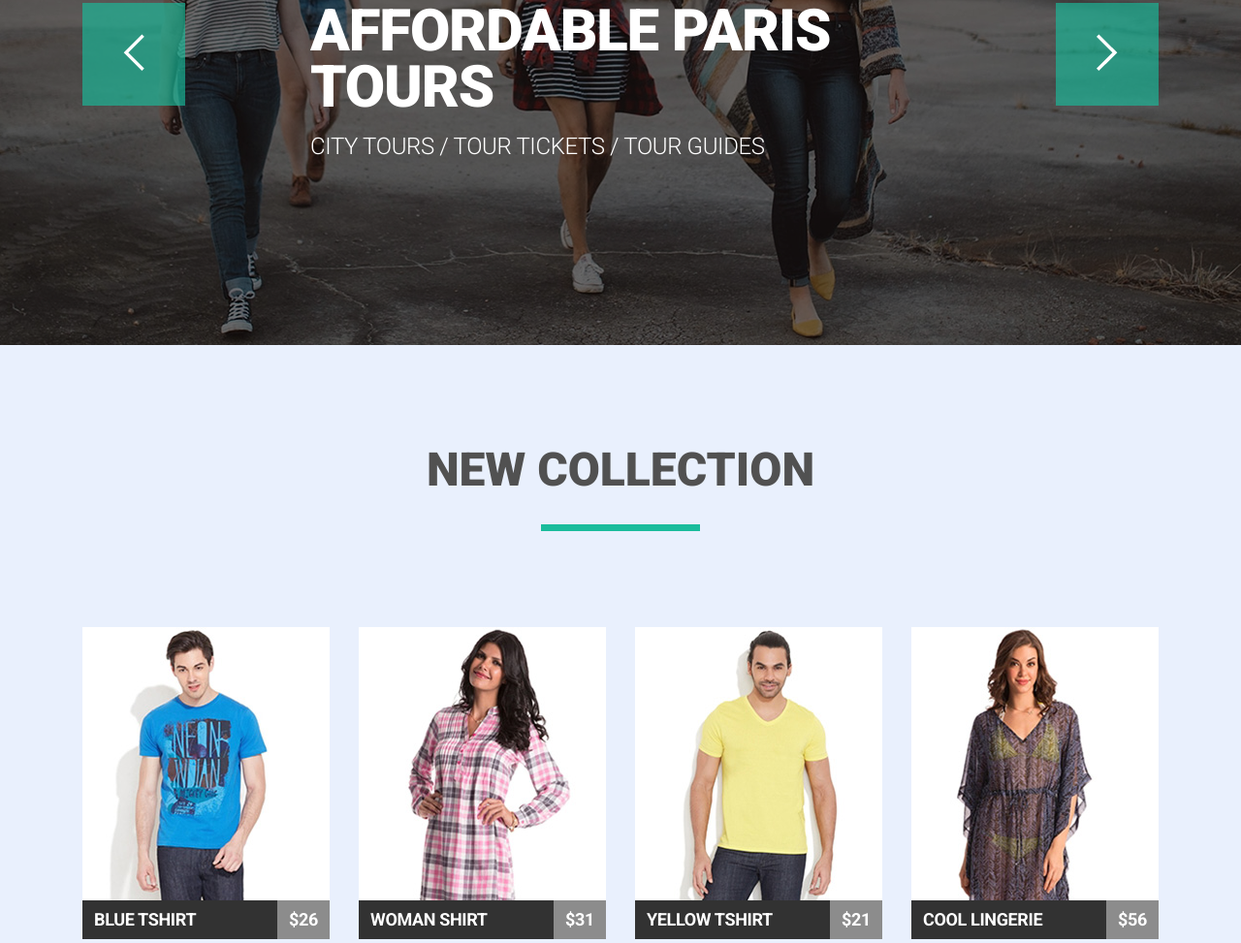
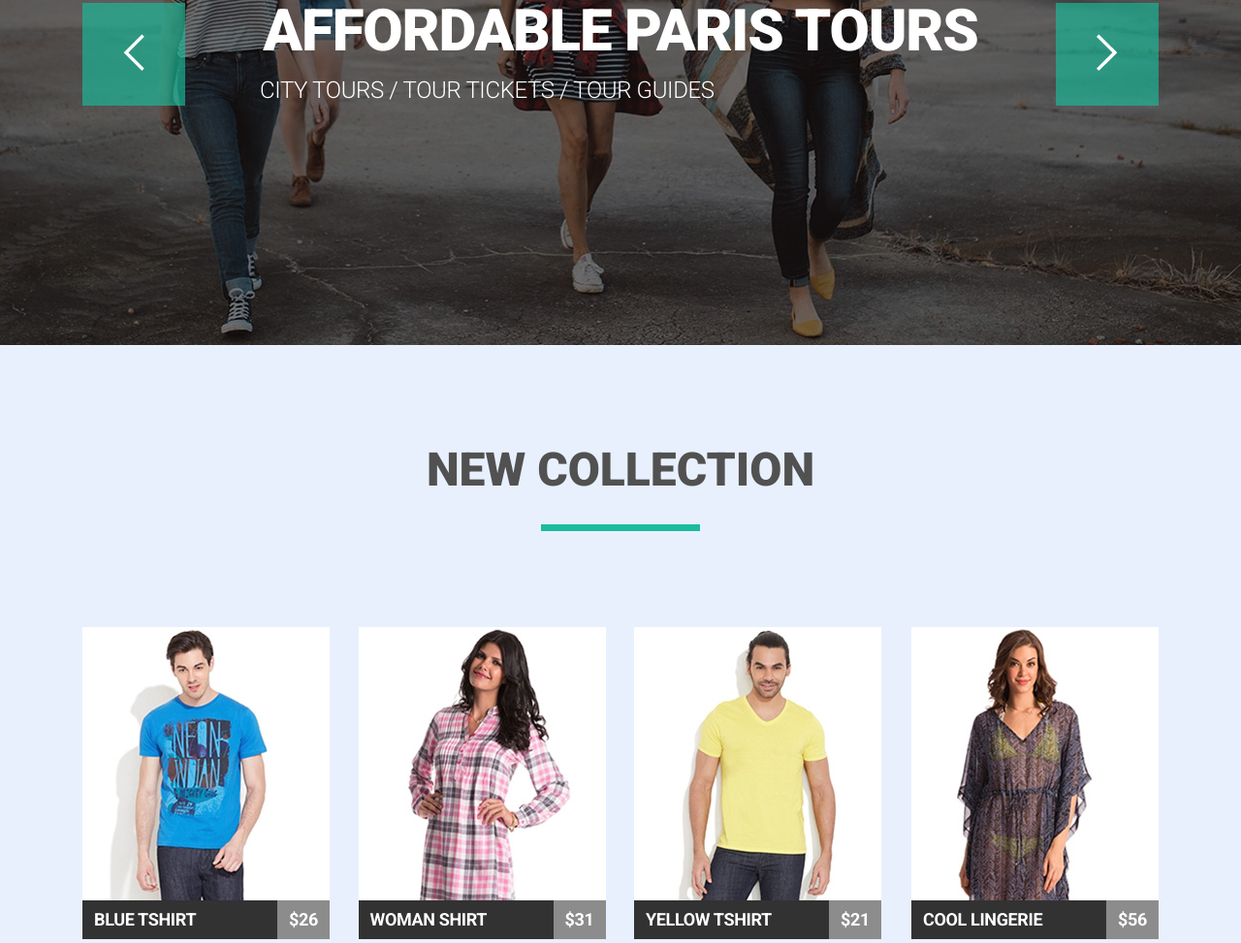
Before and after one commit to GubarSerg/goit-fe-course, a plain HTML site: page modul-05/hw-05/index.html in a window 1280 px wide. Shown: the part 339-1312 px from the top of the page at 97% size. Drawn offline with nearby package versions, Linux system fonts and the light colour scheme.

Commit message:
Fixed bugs after revision one

```diff
--- a/modul-05/hw-05/css/styles.css
+++ b/modul-05/hw-05/css/styles.css
@@ -1,7 +1,9 @@
 /* * {
     outline: 1px solid red;
 } */
+
 /* Site Navigation */
+
 .navmenu {
   font-family: "Roboto", Arial, sans-serif;
   width: 1110px;
@@ -14,11 +16,13 @@
   content: "";
   clear: both;
 }
+
 .logo:first-letter {
   color: #1abc9c;
   font-family: "Roboto", Arial, sans-serif;
   font-weight: 900;
 }
+
 .logo {
   float: left;
   text-transform: uppercase;
@@ -36,6 +40,7 @@
   margin: 0px;
   padding: 0px;
 }
+
 .menu li {
   list-style: none;
   float: left;
@@ -51,27 +56,68 @@
   line-height: 32px;
   font-weight: 700;
 }
+
 .menu li:not(:last-child) {
   margin-right: 34px;
 }
+
 .menu-link:hover {
   color: #1abc9c;
 }
+
 /* Header "Slider" */
-.slides {
+
+.slider {
   position: relative;
   width: 100%;
   height: 600px;
-  background: url(../img/slide4.jpg) #323232  no-repeat center center;
+  background: #323232;
+}
+
+.slides img {
+  width: 100%;
+  height: 600px;
+  display: block;
   object-fit: cover;
 }
+
 .slides::after {
+  position: relative;
+  bottom: 600px;
   width: 100%;
   height: 600px;
-  background-color: rgba(0, 0, 0, 0.55);
+  background-color: rgba(0, 0, 0, 0.52);
 }
-.slides::before{
 
+.slides-text {
+  position: absolute;
+  bottom: 350px;
+  left: 50%;
+  top: 50%;
+  transform: translate(-50%, -50%);
+  width: 898px;
+  height: 106px;
+}
+
+.slides-text h2 {
+  color: #ffffff;
+  font-family: "Roboto", Arial, sans-serif;
+  font-size: 60px;
+  font-weight: 900;
+  letter-spacing: -1.2px;
+  text-transform: uppercase;
+  text-align: center;
+  margin: 0px 0px 20px 0px;
+}
+
+.slides-text p {
+  color: #ffffff;
+  font-family: "Roboto", Arial, sans-serif;
+  font-size: 24px;
+  font-weight: 300;
+  line-height: 24px;
+  padding-left: 77px;
+  text-transform: uppercase;
 }
 
 .slider-ctrl {
@@ -81,8 +127,8 @@
   left: 50%;
   transform: translateX(-50%);
   z-index: 10;
+}
 
-}
 .slider-button {
   width: 106px;
   height: 106px;
@@ -92,46 +138,27 @@
   top: 50%;
   transform: translateY(-50%);
 }
+
 .prev {
   left: 0px;
 }
+
 .next {
   right: 0px;
 }
+
 .slider-button:hover {
   background-color: #1abc9c;
   cursor: pointer;
 }
-.slides-text {
- position: absolute;
- height: 106px;
- left: 50%;
- top: 50%;
- transform: translate(-50%, -50%);
-}
-.slides-text h2 {
-  color: #ffffff;
-  font-family: "Roboto", Arial, sans-serif;
-  font-size: 60px;
-  font-weight: 900;
-  letter-spacing: -1.2px;
-  text-transform: uppercase;
-  text-align: left;
-  margin: 0px 0px 20px 0px;
-}
-.slides-text p {
-  color: #ffffff;
-  font-family: "Roboto", Arial, sans-serif;
-  font-size: 24px;
-  font-weight: 300;
-  line-height: 24px;
-  text-transform: uppercase;
-}
+
 /* Style for "New Collection" */
+
 main {
   padding-bottom: 100px;
   background-color: #e9f0fd;
 }
+
 .catalogue {
   width: 1110px;
   margin: 0 auto;
@@ -148,9 +175,11 @@ h2 {
   text-align: center;
   position: relative;
 }
+
 .fp {
   margin: 0px 0px 126px;
 }
+
 .fp::after {
   display: block;
   width: 164px;
@@ -161,69 +190,31 @@ h2 {
   position: relative;
   top: 27px;
 }
+
 /* Style for "CATALOGUE" */
 
-.catalogue-item {
-  float: left;
-  width: 255px;
+.catalogue-products {
+  position: relative;
+  width: 100%;
   height: 322px;
-  background-color: #e9f0fd;
-}
-.catalogue-item:not(:nth-child(4n + 1)) {
-  margin-right: 30px;
-}
-/* Style for "PRODUCTS" */
-
-.catalogue-item img {
-  display: block;
-  margin: 0 auto;
+  margin-right: 0px;
 }
 
-p {
-  font-family: "Roboto", Arial, sans-serif;
-  color: rgb(255, 255, 255);
-  font-size: 18px;
-  font-weight: 700;
-  line-height: 40px;
-  letter-spacing: -0.36px;
-  text-transform: uppercase;
-  margin: 0;
-}
-.title {
-  float: left;
-  padding-left: 12px;
-}
+/* Style for "PRODUCTS CARD" */
 
-.price {
-  text-align: center;
-  float: right;
-  width: 54px;
-  height: 40px;
-  background-color: rgb(255, 255, 255, 0.44);
-}
-.box {
-  width: 255px;
-  height: 40px;
-  background-color: #323232;
-}
-.catalogue-item:hover .box {
-  background-color: #1abc9c;
-}
-.catalogue-item:hover .catalogue-item-action {
-  opacity: 1;
-}
-
-.catalogue-item-action {
+.catalogue-item-overlay {
   opacity: 0;
   box-sizing: border-box;
   position: absolute;
   width: 255px;
   height: 282px;
-  border: 10px solid rgba(255, 255, 255, 1);
-  background-color: rgba(0, 0, 0, 0.55);
+  left: 0px;
+  border: 10px solid #ffffff;
+  background-color: #000000;
 }
 
 .catalogue-item-buttons {
+  opacity: 0;
   position: absolute;
   left: 50%;
   top: 50%;
@@ -241,10 +232,12 @@ p {
   background-color: transparent;
   cursor: pointer;
 }
+
 .item-button:hover {
   background-color: #1abc9c;
   border: 0px;
 }
+
 .busket {
   position: absolute;
   width: 164px;
@@ -261,9 +254,11 @@ p {
   font-weight: 300;
   color: #ffffff;
 }
+
 .busket span {
   padding-left: 45px;
 }
+
 .icon1 {
   position: absolute;
   left: 0px;
@@ -280,6 +275,7 @@ p {
   background-repeat: no-repeat;
   background-position: center;
 }
+
 .icon3 {
   position: absolute;
   right: 0px;
@@ -288,12 +284,92 @@ p {
   background-position: center;
 }
 
+.catalogue-item {
+  position: absolute;
+  background-color: #e9f0fd;
+}
+
+.card1 {
+  left: 0px;
+}
+
+.card2 {
+  left: 25%;
+  transform: translateX(7px);
+}
+
+.card3 {
+  left: 50%;
+  transform: translateX(14px);
+}
+
+.card4 {
+  right: 0px;
+  ;
+}
+
+.catalogue-item-card {
+  float: left;
+  width: 255px;
+  height: 322px;
+  background-color: #e9f0fd;
+}
+
+.catalogue-item img {
+  display: block;
+  margin: 0 auto;
+}
+
+p {
+  font-family: "Roboto", Arial, sans-serif;
+  color: rgb(255, 255, 255);
+  font-size: 18px;
+  font-weight: 700;
+  line-height: 40px;
+  letter-spacing: -0.36px;
+  text-transform: uppercase;
+  margin: 0;
+}
+
+.title {
+  float: left;
+  padding-left: 12px;
+}
+
+.price {
+  text-align: center;
+  float: right;
+  width: 54px;
+  height: 40px;
+  background-color: rgb(255, 255, 255, 0.44);
+}
+
+.box {
+  width: 255px;
+  height: 40px;
+  background-color: #323232;
+}
+
+.catalogue-item:hover .box {
+  background-color: #1abc9c;
+}
+
+.catalogue-item:hover .catalogue-item-overlay {
+  opacity: 0.55;
+}
+
+.catalogue-item:hover .catalogue-item-buttons {
+  opacity: 1;
+}
+
 /* Style for "Footer" */
+
 .copyright {
   height: 90px;
   background-color: #323232;
   text-align: center;
 }
+
 .copyright span {
   display: inline-block;
   padding-top: 33px;
@@ -304,6 +380,7 @@ p {
   color: #ffffff;
   letter-spacing: -0.32px;
 }
+
 .copyright span:last-child {
   color: #46bfa9;
 }
--- a/modul-05/hw-05/index.html
+++ b/modul-05/hw-05/index.html
@@ -46,20 +46,29 @@
                 </button>
             </div>
             <div class="slides clearfix">
+                <img src="img/slide4.jpg" alt="girls">
+            </div>
             <div class="slides-text">
                 <h2>AFFORDABLE PARIS TOURS</h2>
                 <p>CITY TOURS / TOUR TICKETS / TOUR GUIDES</p>
+
             </div>
-            </div>
-
         </section>
     </header>
     <main>
 
-        <section class="catalogue clearfix">
+        <section class="catalogue">
             <h2 class="fp">NEW COLLECTION</h2>
-            <div class="catalogue-item">
-                <div class="catalogue-item-action">
+            <div class="catalogue-products">
+                <div class="catalogue-item card1">
+                    <div class="catalogue-item-overlay"></div>
+                    <div class="catalogue-item-card">
+                        <img src="img/category-2.jpg" alt="Blue Tshir">
+                        <div class="box">
+                            <p class="title">Blue Tshirt</p>
+                            <p class="price">$26</p>
+                        </div>
+                    </div>
                     <div class="catalogue-item-buttons">
                         <button class="item-button icon1"></button>
                         <button class="item-button icon2"></button>
@@ -69,14 +78,15 @@
                         </button>
                     </div>
                 </div>
-                <img src="img/category-2.jpg" alt="Blue Tshir">
+                <div class="catalogue-item card2">
+                    <div class="catalogue-item-overlay"></div>
+                    <div class="catalogue-item-card">
+                        <img src="img/category-1.jpg" alt="WOMAN shirt">
                         <div class="box">
-                    <p class="title">Blue Tshirt</p>
-                    <p class="price">$26</p>
+                            <p class="title">WOMAN shirt</p>
+                            <p class="price">$31</p>
                         </div>
                     </div>
-            <div class="catalogue-item">
-                <div class="catalogue-item-action">
                     <div class="catalogue-item-buttons">
                         <button class="item-button icon1"></button>
                         <button class="item-button icon2"></button>
@@ -86,14 +96,15 @@
                         </button>
                     </div>
                 </div>
-                <img src="img/category-1.jpg" alt="WOMAN shirt">
+                <div class="catalogue-item card3">
+                    <div class="catalogue-item-overlay"></div>
+                    <div class="catalogue-item-card">
+                        <img src="img/category-4.jpg" alt="YELLOW Tshirt">
                         <div class="box">
-                    <p class="title">WOMAN shirt</p>
-                    <p class="price">$31</p>
+                            <p class="title">YELLOW Tshirt</p>
+                            <p class="price">$21</p>
                         </div>
                     </div>
-            <div class="catalogue-item">
-                <div class="catalogue-item-action">
                     <div class="catalogue-item-buttons">
                         <button class="item-button icon1"></button>
                         <button class="item-button icon2"></button>
@@ -103,14 +114,15 @@
                         </button>
                     </div>
                 </div>
-                <img src="img/category-4.jpg" alt="YELLOW Tshirt">
+                <div class="catalogue-item card4">
+                    <div class="catalogue-item-overlay"></div>
+                    <div class="catalogue-item-card">
+                        <img src="img/category-3.jpg" alt="Cool lingerie">
                         <div class="box">
-                    <p class="title">YELLOW Tshirt</p>
-                    <p class="price">$21</p>
+                            <p class="title">Cool lingerie</p>
+                            <p class="price">$56</p>
                         </div>
                     </div>
-            <div class="catalogue-item">
-                <div class="catalogue-item-action">
                     <div class="catalogue-item-buttons">
                         <button class="item-button icon1"></button>
                         <button class="item-button icon2"></button>
@@ -119,11 +131,6 @@
                             <span>add to card</span>
                         </button>
                     </div>
-                </div>
-                <img src="img/category-3.jpg" alt="Cool lingerie">
-                <div class="box">
-                    <p class="title">Cool lingerie</p>
-                    <p class="price">$56</p>
                 </div>
             </div>
         </section>
```
Lines whose indentation alone changed are shown as unchanged.
